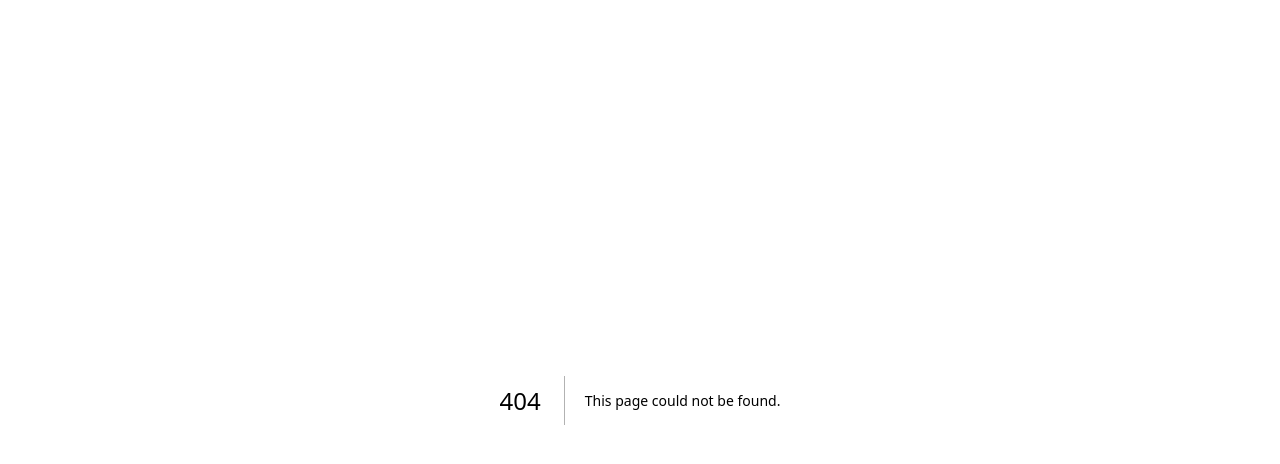
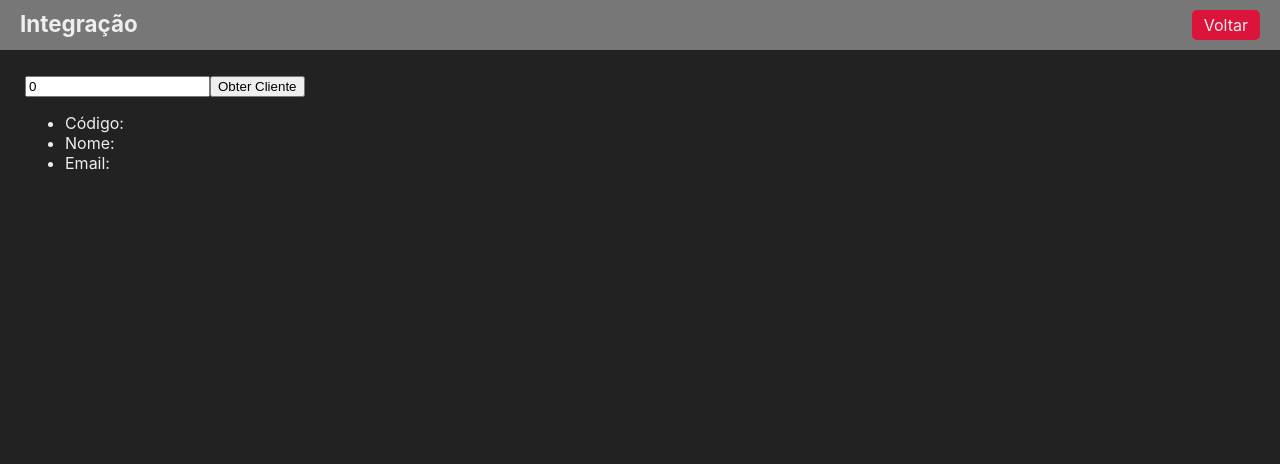
Before and after one commit to davidIsrael-rj/componentes_Next, a Next.js app: page /integracao_1 in a window 1280 px wide. Before the commit this address had no page. Shown: the top 464 px of the page. Built offline with nearby package versions, Linux system fonts and the light colour scheme.

Commit message:
Integração com API #01

```diff
--- a/src/pages/api/clientes/[codigo].js
+++ b/src/pages/api/clientes/[codigo].js
@@ -3,6 +3,6 @@
     res.status(200).json({
         id: codigo,
         nome: `Marta ${codigo}`,
-        email: `marta@gmail${codigo}.com`
+        email: `marta${codigo}@gmail.com`
     })
 }
--- a/src/pages/index.jsx
+++ b/src/pages/index.jsx
@@ -21,6 +21,8 @@
                 <Navegador link="/navegacao" nome="Navegação" />
                 <Navegador link="/cliente/Mage/123" nome="Naveção Dinâmica" />
                 <Navegador link="/estado" nome="Estado" />
+                <Navegador link="/integracao_1" nome="Integração #01" />
+
 
             </div>
         </div>
--- /dev/null
+++ b/src/pages/integracao_1.jsx
@@ -0,0 +1,31 @@
+import Layout from "@/components/Layout";
+import { useState } from "react";
+
+export default function Integracao() {
+    const [cliente, setCliente] = useState({})
+    const [cod, setCod] = useState(0)
+
+    async function obterCliente() {
+        const resp = await fetch(`http://localhost:3000/api/clientes/${cod}`)
+        const dados = await resp.json()
+        setCliente(dados)
+
+    //     fetch(`http://localhost:3000/api/clientes/${cod}`)
+    //         .then(resp => resp.json())
+    //         .then(dados => setCliente(dados))
+    }
+    return (
+        <Layout titulo="Integração">
+            <div>
+                <input type="number" value={cod} onChange={e => setCod(e.target.value)} />
+                <button onClick={obterCliente}>Obter Cliente</button>
+            </div>
+            {/* {dados.nome} */}
+            <ul>
+                <li>Código: {cliente.id}</li>
+                <li>Nome: {cliente.nome}</li>
+                <li>Email: {cliente.email}</li>
+            </ul>
+        </Layout>
+    )
+}
```
